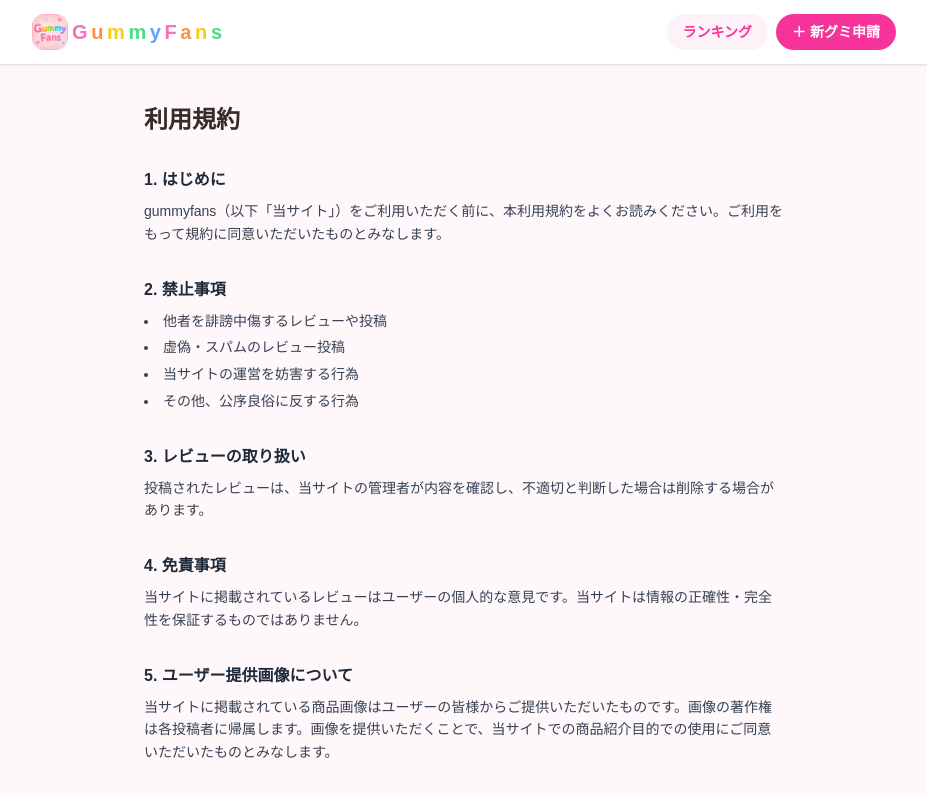
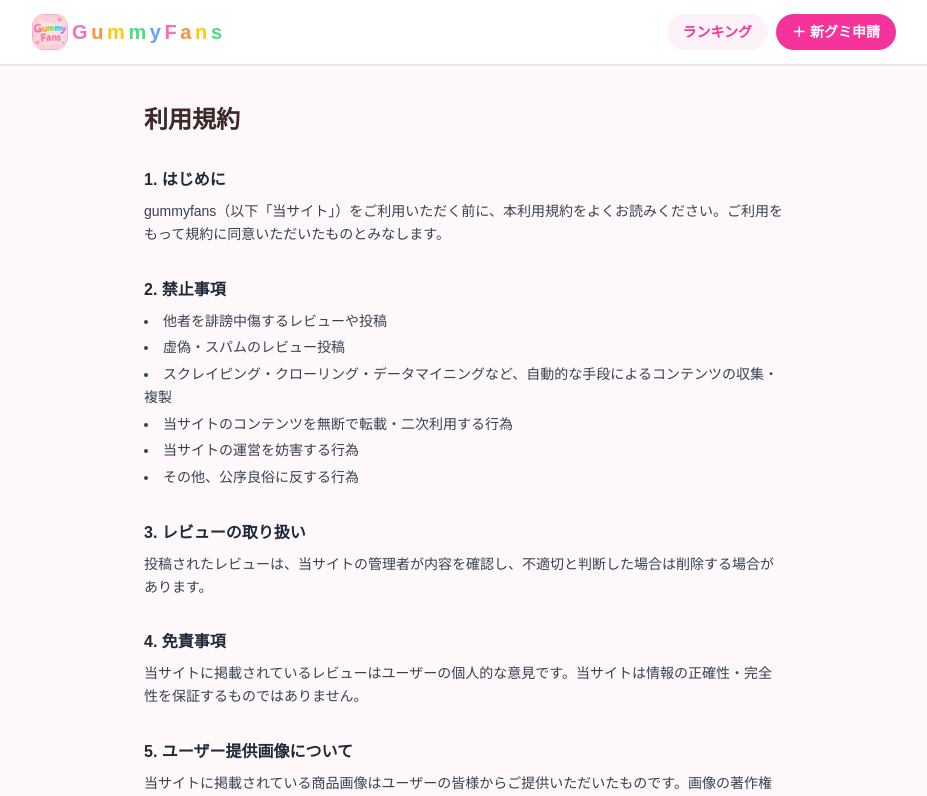
Before and after one commit to tubetarou1135/gummyfans, a Next.js app: page /terms in a window 1280 px wide. Shown: the top 796 px of the page, without its empty margins (176-1103 px from the left). Built offline with nearby package versions, Linux system fonts and the light colour scheme; a web font is replaced by a local one.

Commit message:
feat: add scraping prohibition to terms

```diff
--- a/app/terms/page.tsx
+++ b/app/terms/page.tsx
@@ -14,6 +14,8 @@ export default function TermsPage() {
           <ul className="list-disc list-inside space-y-1">
             <li>他者を誹謗中傷するレビューや投稿</li>
             <li>虚偽・スパムのレビュー投稿</li>
+            <li>スクレイピング・クローリング・データマイニングなど、自動的な手段によるコンテンツの収集・複製</li>
+            <li>当サイトのコンテンツを無断で転載・二次利用する行為</li>
             <li>当サイトの運営を妨害する行為</li>
             <li>その他、公序良俗に反する行為</li>
           </ul>
```
